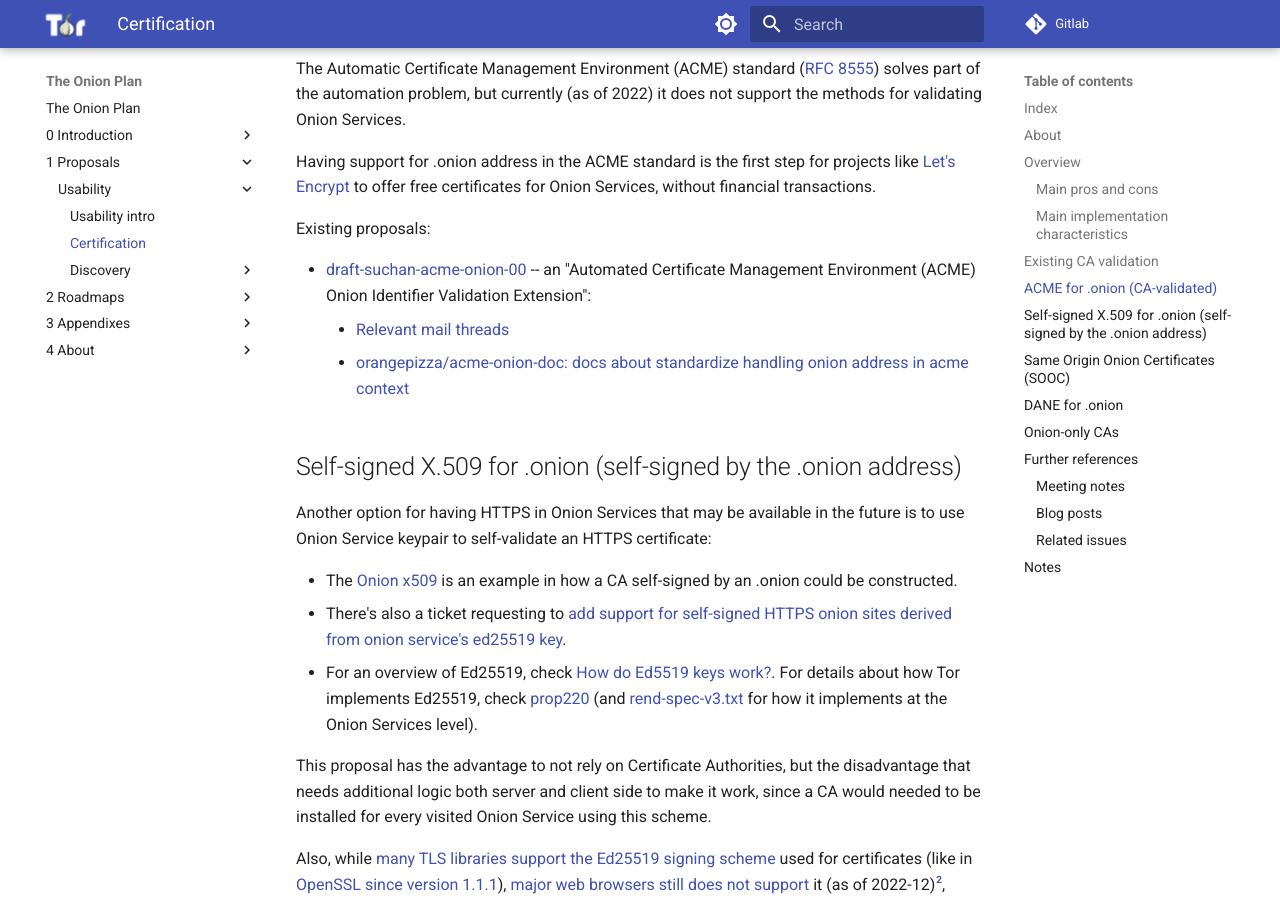
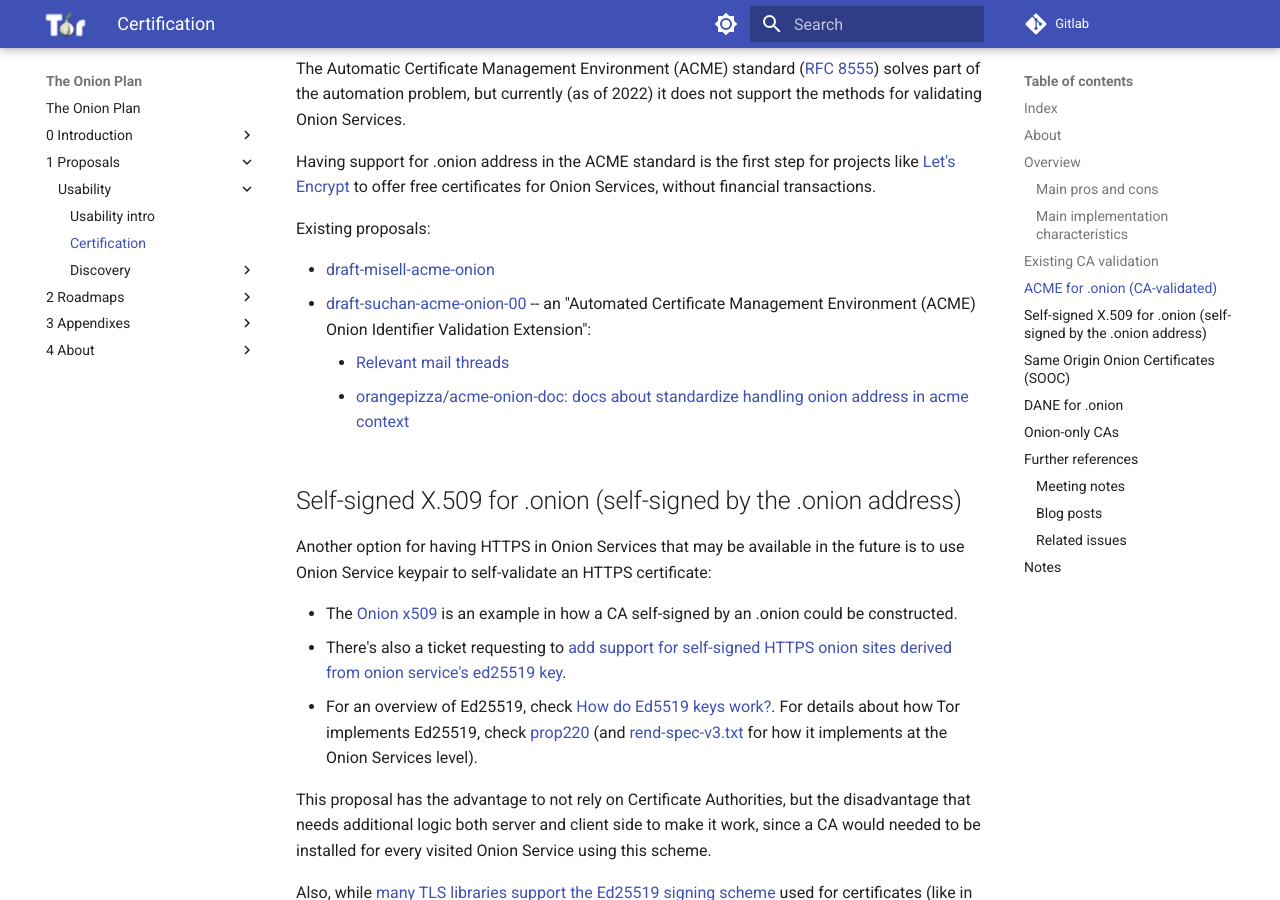
Before and after one commit to offsoc/onionplan, an MkDocs documentation site: the page built from docs/1 - Proposals/Usability/Certification.md, in a window 1280 px wide and 900 px high, scrolled down 3322 px. Built offline with MkDocs 1.6.1 and Material for MkDocs 9.7.7, drawn with Linux system fonts in a browser that asks for light colours.

Commit message:
Feat: proposals: certification: ACME: adds draft-misell-acme-onion

```diff
--- a/docs/1 - Proposals/Usability/Certification.md
+++ b/docs/1 - Proposals/Usability/Certification.md
@@ -109,6 +109,7 @@ without financial transactions.
 
 Existing proposals:
 
+* [draft-misell-acme-onion](https://github.com/AS207960/acme-onion)
 * [draft-suchan-acme-onion-00][] -- an "Automated Certificate
   Management Environment (ACME) Onion Identifier Validation Extension":
     * [Relevant mail threads](https://mailarchive.ietf.org/arch/browse/acme/?q=draft-suchan-acme-onion-00.txt)
```
